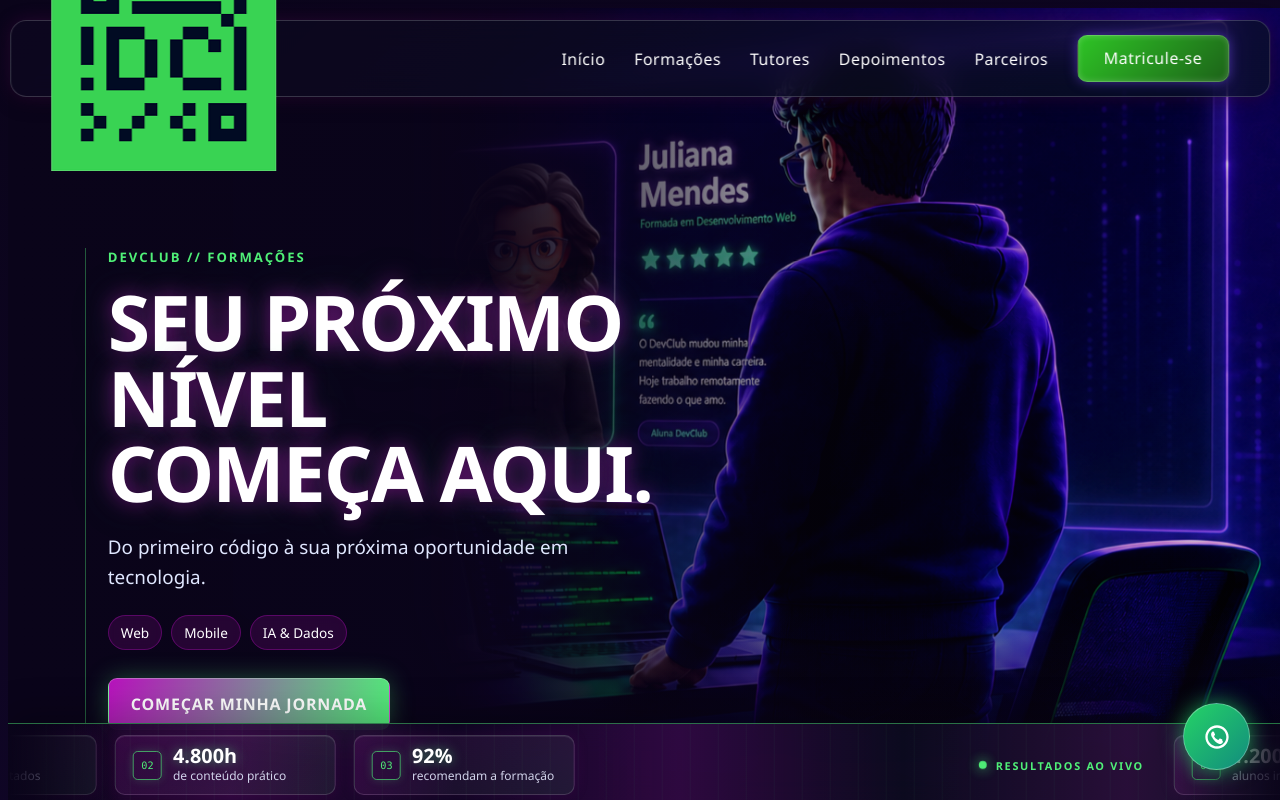
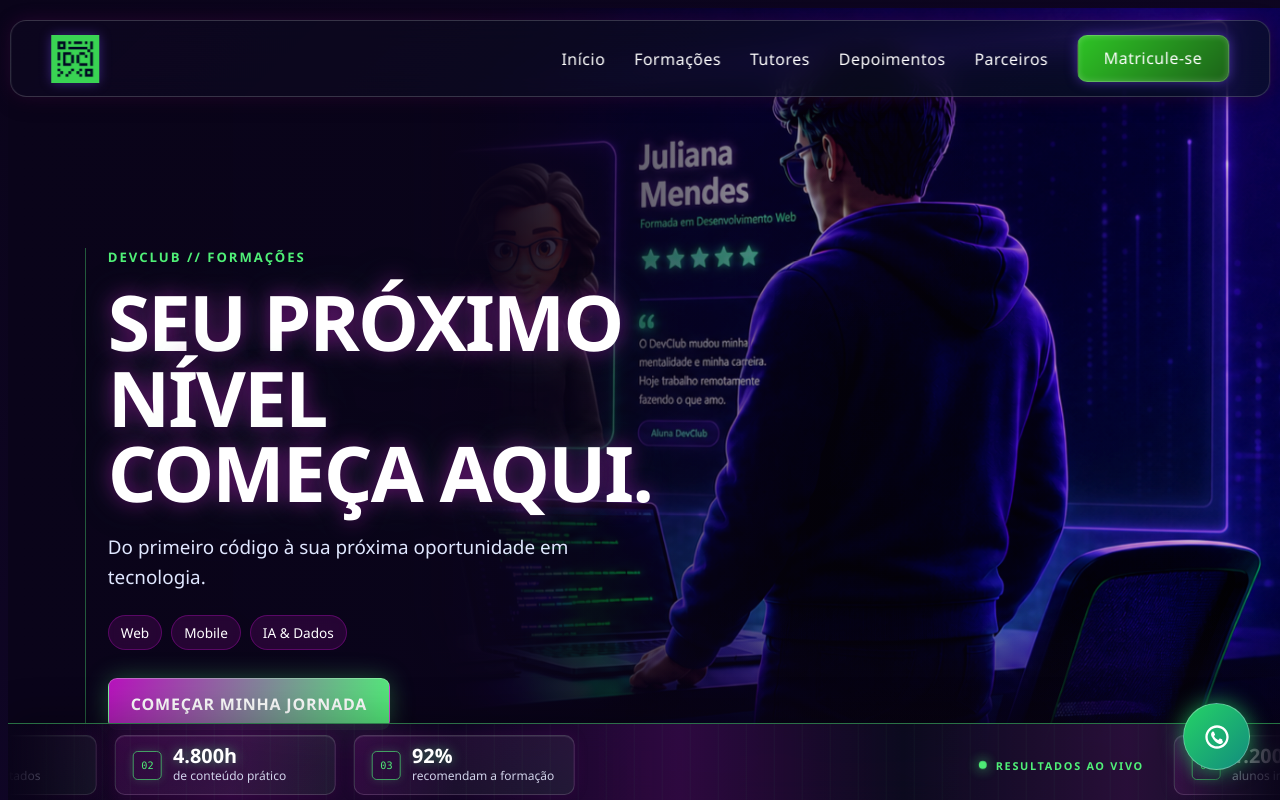
Before and after one commit to silvio1000/devclub-concurso, a React (Vite) app: page / in a window 1280 px wide. Shown: the top 800 px of the page. Built offline with nearby package versions, Linux system fonts and the light colour scheme.

Commit message:
Corrige exibicao do logo no Navbar

```diff
--- a/src/components/Navbar/Navbar.jsx
+++ b/src/components/Navbar/Navbar.jsx
@@ -8,7 +8,7 @@
 
   return (
     <nav className="navbar">
-    <img src={logo} alt="Logo DevClub" />
+    <img className="logo" src={logo} alt="Logo DevClub" />
       <button
         className="menu-toggle"
         type="button"
```
